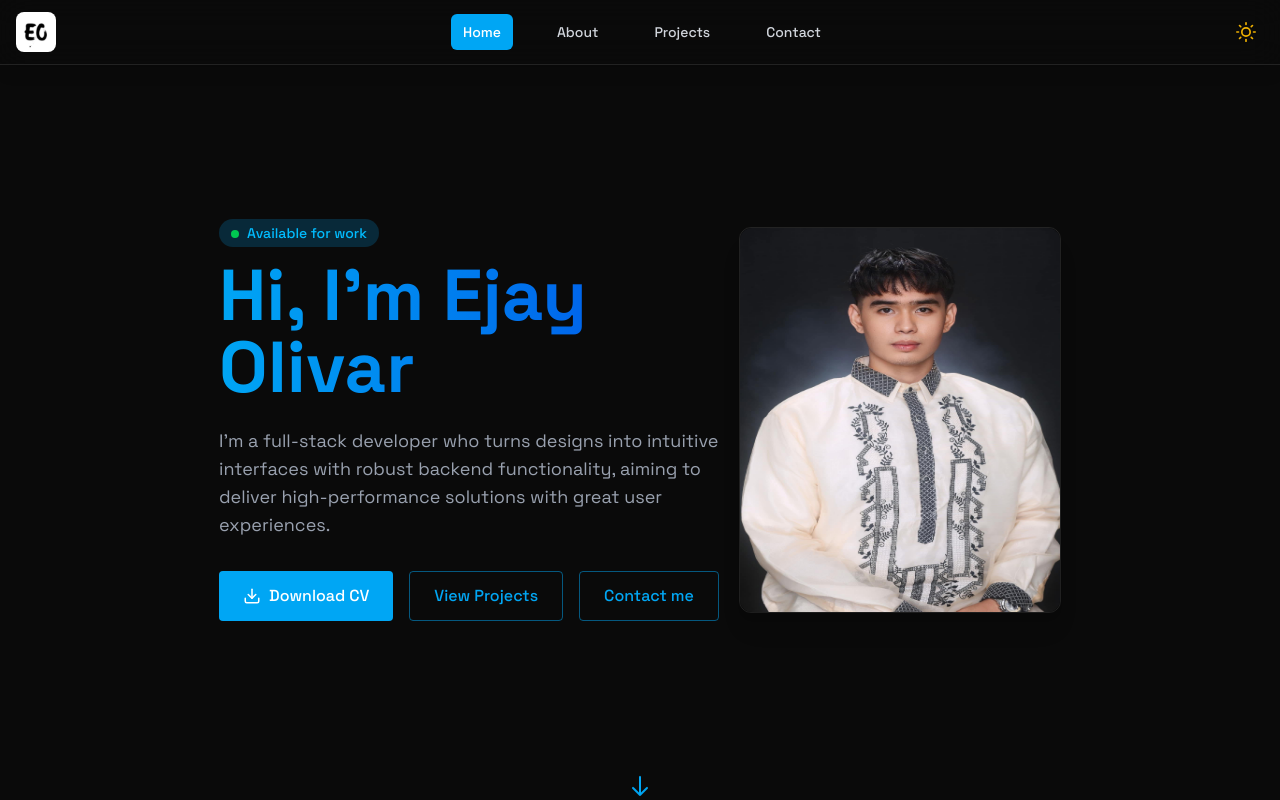
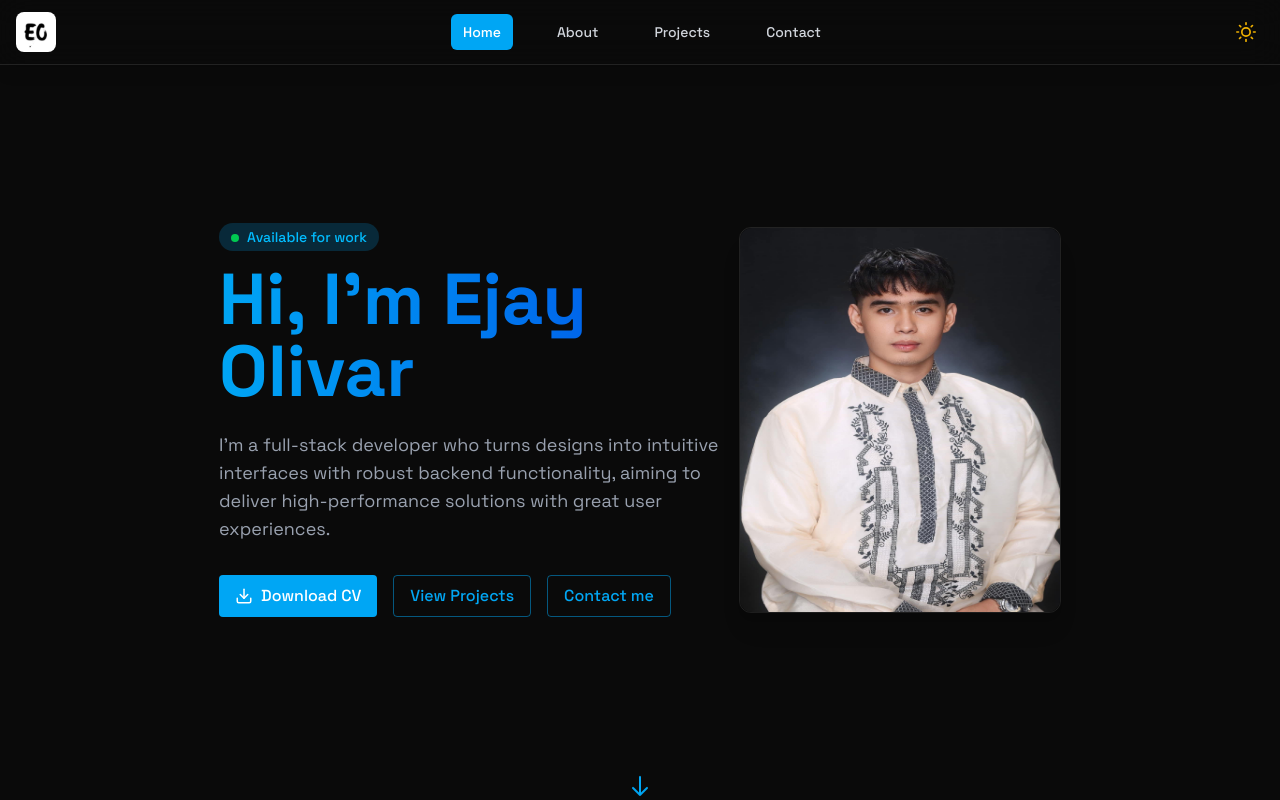
Before and after one commit to ihjayyyy/eo-portfolio, a React (Vite) app: page / in a window 1280 px wide. Shown: the top 800 px of the page. Built offline with nearby package versions, Linux system fonts and the light colour scheme.

Commit message:
secondary-filled-button

```diff
--- a/src/components/sections/Projects.jsx
+++ b/src/components/sections/Projects.jsx
@@ -68,7 +68,7 @@ function Projects() {
                   href="https://apps.apple.com/ph/app/i-am-magsaysay/id6466820884"
                   target="_blank"
                   rel="noopener noreferrer"
-                  className='bg-gray-800 hover:bg-gray-900 hover:-translate-y-0.5 text-white py-2 px-4 rounded-md transition flex items-center gap-2'
+                  className='secondary-filled-button'
                 >
                   <svg xmlns="http://www.w3.org/2000/svg" width="18" height="18" viewBox="0 0 24 24" fill="none" stroke="currentColor" strokeWidth="2" strokeLinecap="round" strokeLinejoin="round">
                     <path d="M12 20.94c1.5 0 2.75 1.06 4 1.06 3 0 6-8 6-12.22A4.91 4.91 0 0 0 17 5c-2.22 0-4 1.44-5 2-1-.56-2.78-2-5-2a4.9 4.9 0 0 0-5 4.78C2 14 5 22 8 22c1.25 0 2.5-1.06 4-1.06Z"/>
--- a/src/index.css
+++ b/src/index.css
@@ -50,11 +50,15 @@ html, body {
   }
 
   .outlined-button{
-    @apply border py-3 px-6 rounded font-medium transition-all duration-200 hover:-translate-y-0.5 hover:shadow-lg
+    @apply border py-2 px-4 rounded font-medium transition-all duration-200 hover:-translate-y-0.5 hover:shadow-lg
   }
 
   .filled-button{
-    @apply cursor-pointer bg-sky-500 hover:bg-sky-600 text-white py-3 px-6 rounded font-medium flex items-center justify-center gap-2 transition hover:-translate-y-0.5 hover:shadow-lg
+    @apply cursor-pointer bg-sky-500 hover:bg-sky-600 text-white py-2 px-4 rounded font-medium flex items-center justify-center gap-2 transition hover:-translate-y-0.5 hover:shadow-lg
+  }
+
+  .secondary-filled-button{
+    @apply  cursor-pointer border border-gray-800 bg-gray-800 hover:border-gray-900 hover:bg-gray-900 hover:-translate-y-0.5 text-white py-2 px-4 rounded transition flex items-center gap-2
   }
 
   .input{
```
